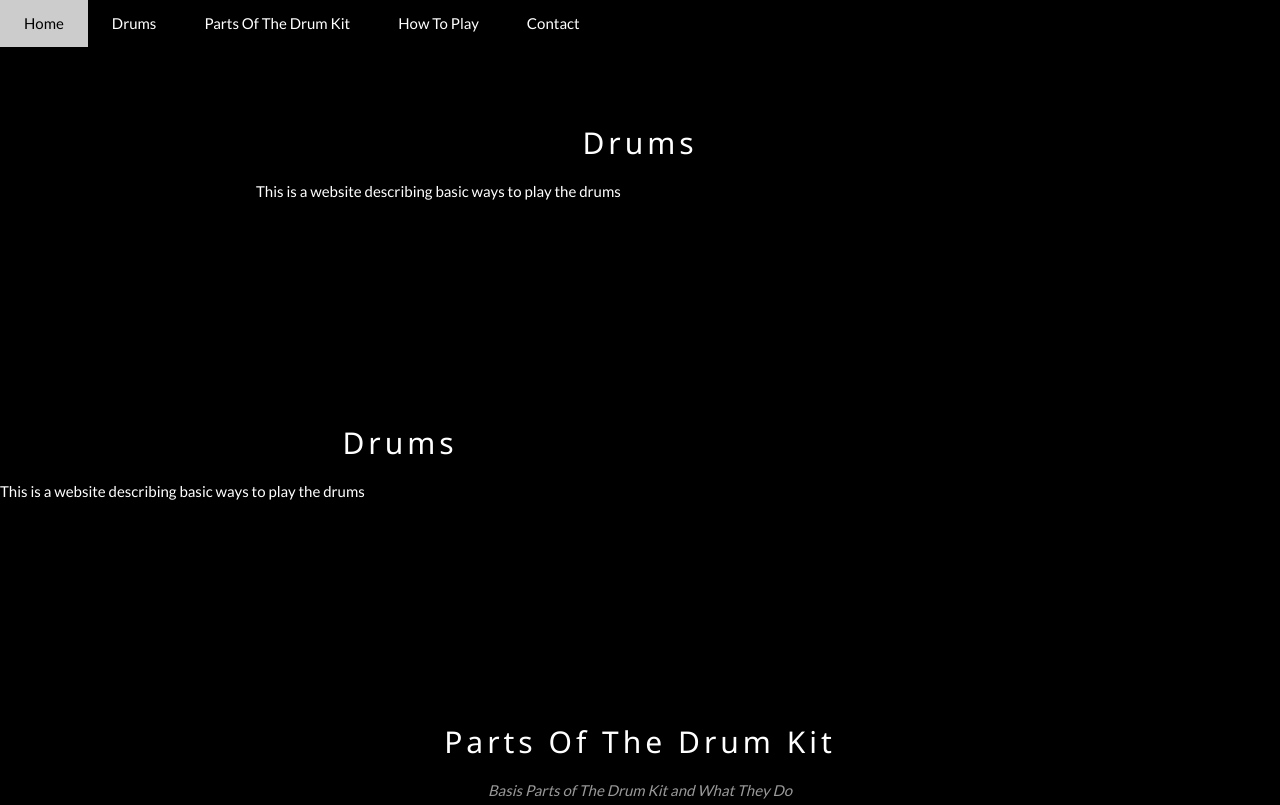
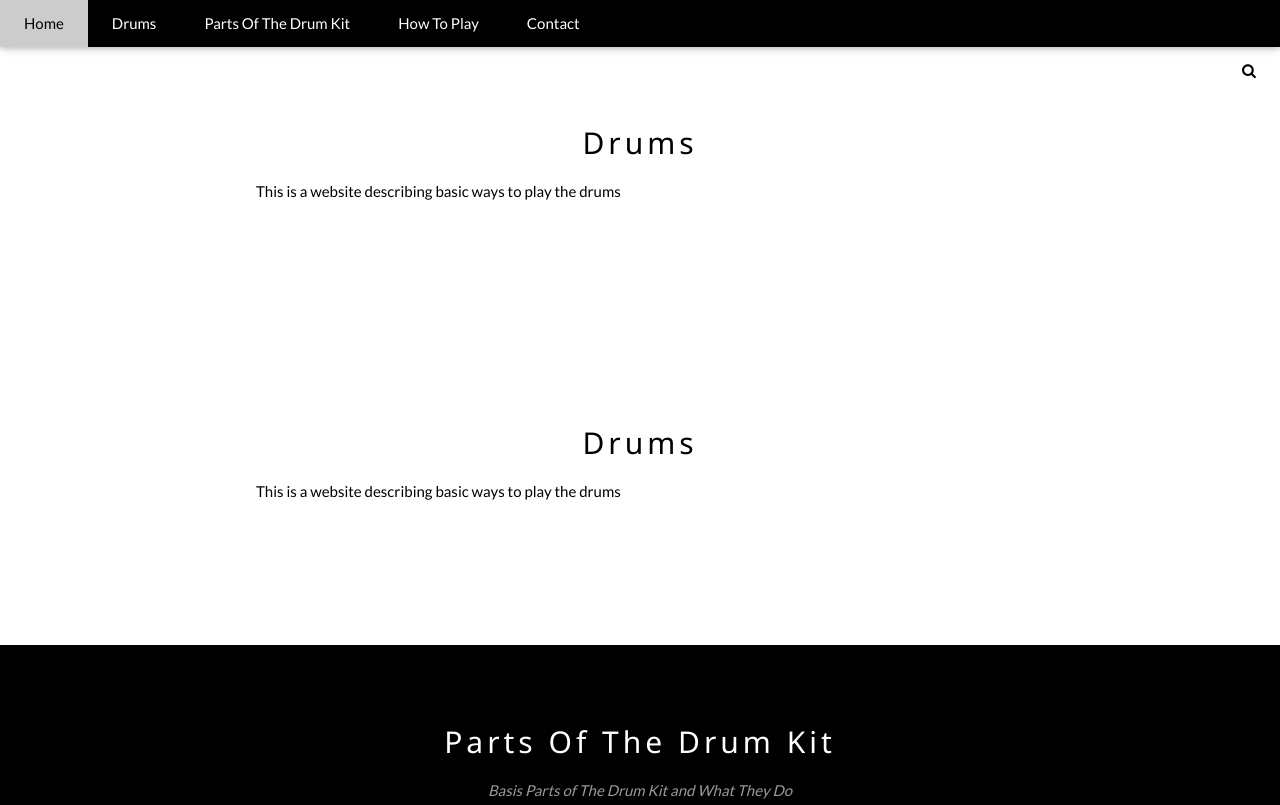
Before and after one commit to digital-design-85/websites-Lu64Ga62, a plain HTML site: page index.html in a window 1280 px wide. Shown: the top 805 px of the page. Drawn offline with nearby package versions, Linux system fonts and the light colour scheme.

Commit message:
Update index.html

```diff
--- a/index.html
+++ b/index.html
@@ -42,7 +42,7 @@ body {font-family: "Lato", sans-serif}
   <!-- Automatic Slideshow Images -->
 
   <!-- The Band Section -->
-  <div class="w3-black">
+  <div class="black">
   <div class="w3-container w3-content w3-center w3-padding-64" style="max-width:800px" id="band">
     <h2 class="w3-wide">Drums</h2>
     <p class="w3-justify">This is a website describing basic ways to play the drums </p>
@@ -56,7 +56,7 @@ body {font-family: "Lato", sans-serif}
     </div>
   </div>
 
-  <div class="w3-center w3-padding-64" style="max-width:800px" id="band">
+  <div class="w3-container w3-content w3-center w3-padding-64" style="max-width:800px" id="band">
     <h2 class="w3-wide">Drums</h2>
     <p class="w3-justify">This is a website describing basic ways to play the drums </p>
     <div class="w3-row w3-padding-32">
```
